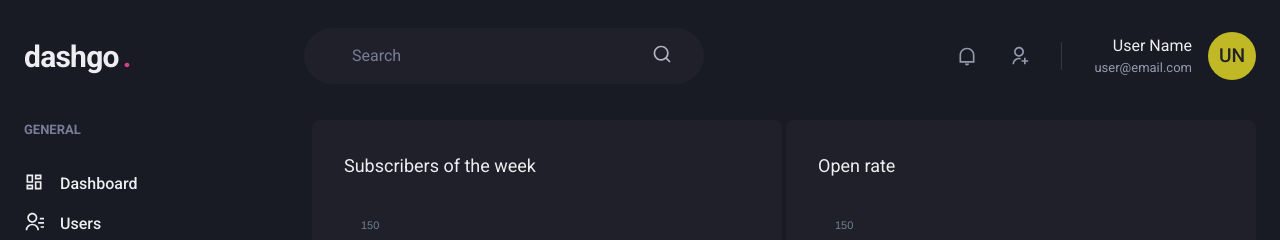
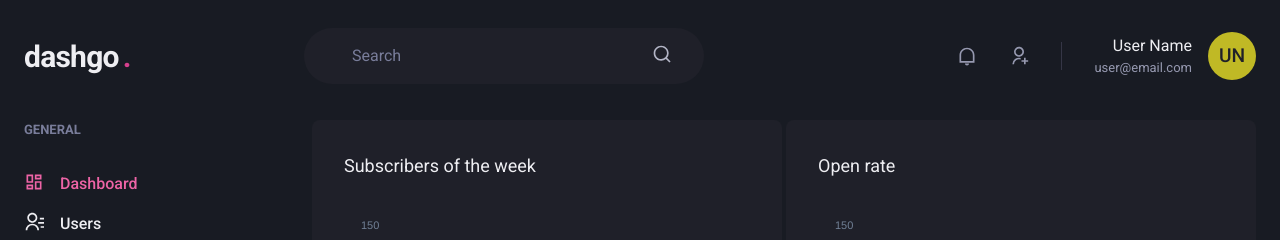
Before and after one commit to GianRossini/dashgo, a Next.js app: page /dashboard in a window 1280 px wide. Shown: the top 240 px of the page. Built offline with nearby package versions, Linux system fonts and the light colour scheme.

Commit message:
creates active link condition

```diff
--- /dev/null
+++ b/src/components/ActiveLink.tsx
@@ -0,0 +1,32 @@
+import Link, { LinkProps } from 'next/link';
+import { useRouter } from 'next/router';
+
+import { cloneElement, ReactElement } from 'react';
+
+interface ActiveLinkProps extends LinkProps {
+  children: ReactElement;
+  shouldMatchExactHref?: boolean;
+}
+
+export function ActiveLink({ children, shouldMatchExactHref = false, ...rest }: ActiveLinkProps) {
+  const { asPath } = useRouter();
+
+  let isActive = false;
+
+  if(shouldMatchExactHref && (asPath === rest.href || asPath === rest.as)) {
+    isActive = true;
+  }
+
+  if(!shouldMatchExactHref
+      && (asPath.startsWith(String(rest.href))
+      || asPath.startsWith(String(rest.as)))
+    ) { isActive = true }
+
+  return (
+    <Link {...rest}>
+      {cloneElement(children, {
+        color: isActive ? "pink.400" : "gray.50"
+      })}
+    </Link>
+  );
+}
--- a/src/components/Sidebar/NavLink.tsx
+++ b/src/components/Sidebar/NavLink.tsx
@@ -2,24 +2,24 @@
 
 import { Link as ChakraLink, LinkProps as ChakraLinkProps, Icon, Text } from '@chakra-ui/react';
 
+import { ActiveLink } from '../ActiveLink';
+
 import { IconType } from 'react-icons';
 
 interface NavLinkProps {
-  icon: IconType,
-  children: React.ReactNode,
-  nextLinkProps: NextLinkProps,
-  chakraLinkProps?: ChakraLinkProps,
+  icon: IconType;
+  children: React.ReactNode;
+  href: string;
+  chakraLinkProps?: ChakraLinkProps;
 }
 
-export function NavLink({ icon, children, nextLinkProps, chakraLinkProps }: NavLinkProps) {
+export function NavLink({ icon, children, href, chakraLinkProps }: NavLinkProps) {
   return(
-    <Link {...nextLinkProps}>
-      <a>
-        <ChakraLink display="flex" align="center" {...chakraLinkProps}>
-          <Icon as={icon} fontSize="20" />
-          <Text ml="4" fontWeight="medium">{children}</Text>
-        </ChakraLink>
-      </a>
-    </Link>
+    <ActiveLink href={href} passHref>
+      <ChakraLink display="flex" align="center" {...chakraLinkProps}>
+        <Icon as={icon} fontSize="20" />
+        <Text ml="4" fontWeight="medium">{children}</Text>
+      </ChakraLink>
+    </ActiveLink>
   );
 }
--- a/src/components/Sidebar/SidebarNav.tsx
+++ b/src/components/Sidebar/SidebarNav.tsx
@@ -9,13 +9,13 @@
   return(
     <Stack spacing="12" align="flex-start">
       <NavSection title="GENERAL">
-        <NavLink nextLinkProps={{ href: '/dashboard' }} icon={RiDashboardLine}>Dashboard</NavLink>
-        <NavLink nextLinkProps={{ href: '/users' }} icon={RiContactsLine}>Users</NavLink>
+        <NavLink href="/dashboard" icon={RiDashboardLine}>Dashboard</NavLink>
+        <NavLink href="/users" icon={RiContactsLine}>Users</NavLink>
       </NavSection>
 
       <NavSection title="AUTOMATION">
-        <NavLink nextLinkProps={{ href: '/forms' }} icon={RiInputMethodLine}>Forms</NavLink>
-        <NavLink nextLinkProps={{ href: '/automation' }} icon={RiGitMergeLine}>Automation</NavLink>
+        <NavLink href="/forms" icon={RiInputMethodLine}>Forms</NavLink>
+        <NavLink href="/automation" icon={RiGitMergeLine}>Automation</NavLink>
       </NavSection>
     </Stack>
   );
```
